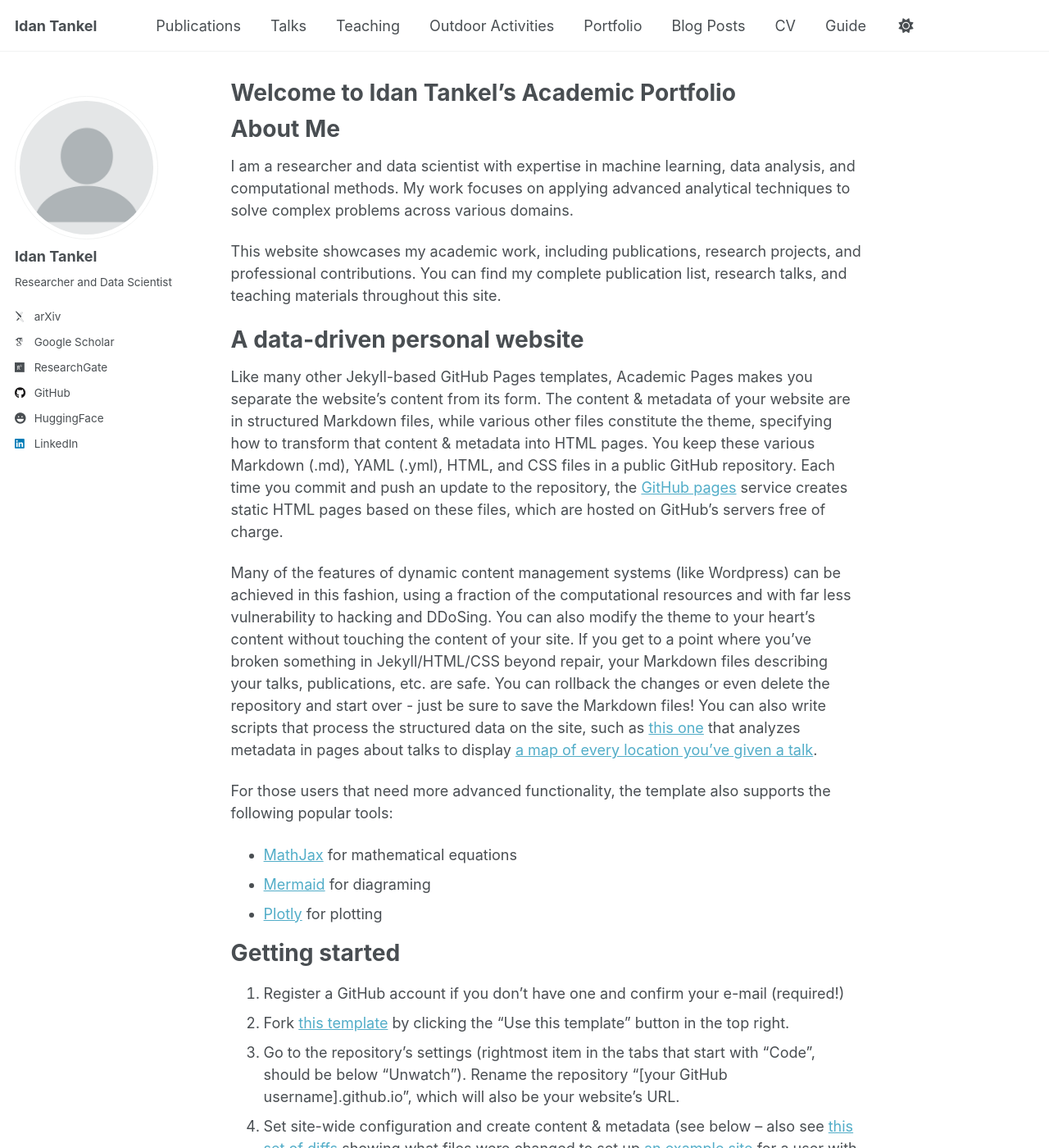
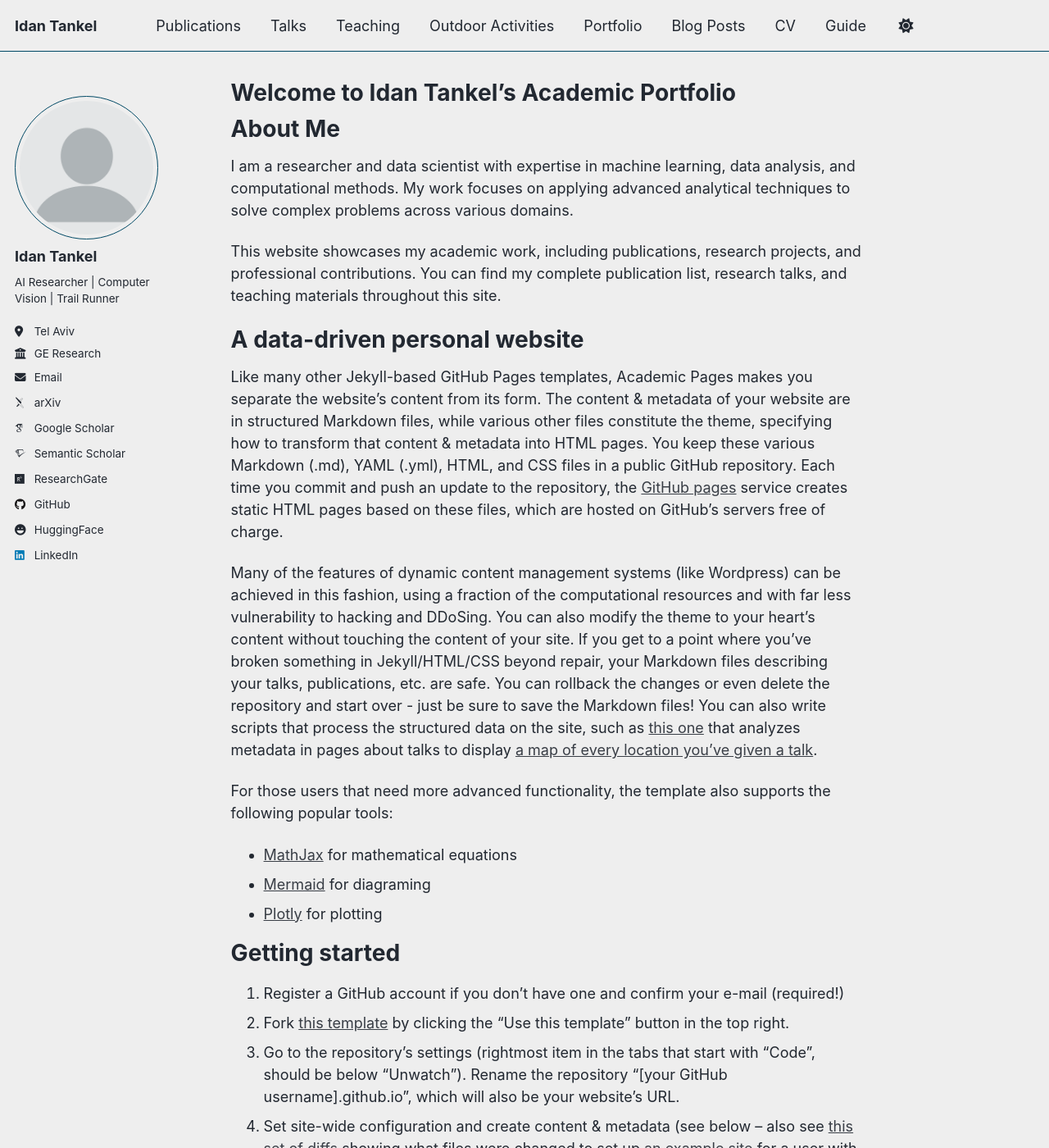
Before and after one commit to idan-tankel/idan-tankel.github.io, a Jekyll site: the page built from _pages/about.md, in a window 1280 px wide and 1400 px high. Shown: the whole window at 82% size. Built offline with Jekyll 4.4.1, drawn with Linux system fonts in a browser that asks for light colours; some web fonts are replaced; a script that is not in the unit is left out.

Commit message:
Modify site theme and personal details in config
Updated personal information and site theme in configuration.

```diff
--- a/_config.yml
+++ b/_config.yml
@@ -8,7 +8,7 @@
 
 # Basic Site Settings
 locale                   : "en-US"
-site_theme               : "default" # Currently available options are "default", "air"
+site_theme               : "air" # Currently available options are "default", "air"
 title                    : "Idan Tankel"
 title_separator          : "-"
 name                     : &name "Idan Tankel"
@@ -26,11 +26,11 @@ author:
   avatar           : "profile.png"
   name             : "Idan Tankel"
   pronouns         : # example: "she/her"
-  bio              : "Researcher and Data Scientist"
-  location         : # Location
-  employer         : # Employer
+  bio              : "AI Researcher | Computer Vision | Trail Runner"
+  location         : "Tel Aviv"# Location
+  employer         : "GE Research"# Employer
   uri              : # URL
-  email            : # Email
+  email            : "itankel@outlook.com" # Email
 
   # Academic websites
   academia         : # URL
@@ -39,7 +39,7 @@ author:
   inspire-hep      : # URL
   impactstory      : # URL
   orcid            : # URL
-  semantic         : # URL
+  semantic         : "https://www.semanticscholar.org/author/Idan-Tankel/2335868209" # URL
   pubmed           : # URL
   researchgate     : "https://www.researchgate.net/profile/Idan-Tankel"
   scopus           : # URL
```
